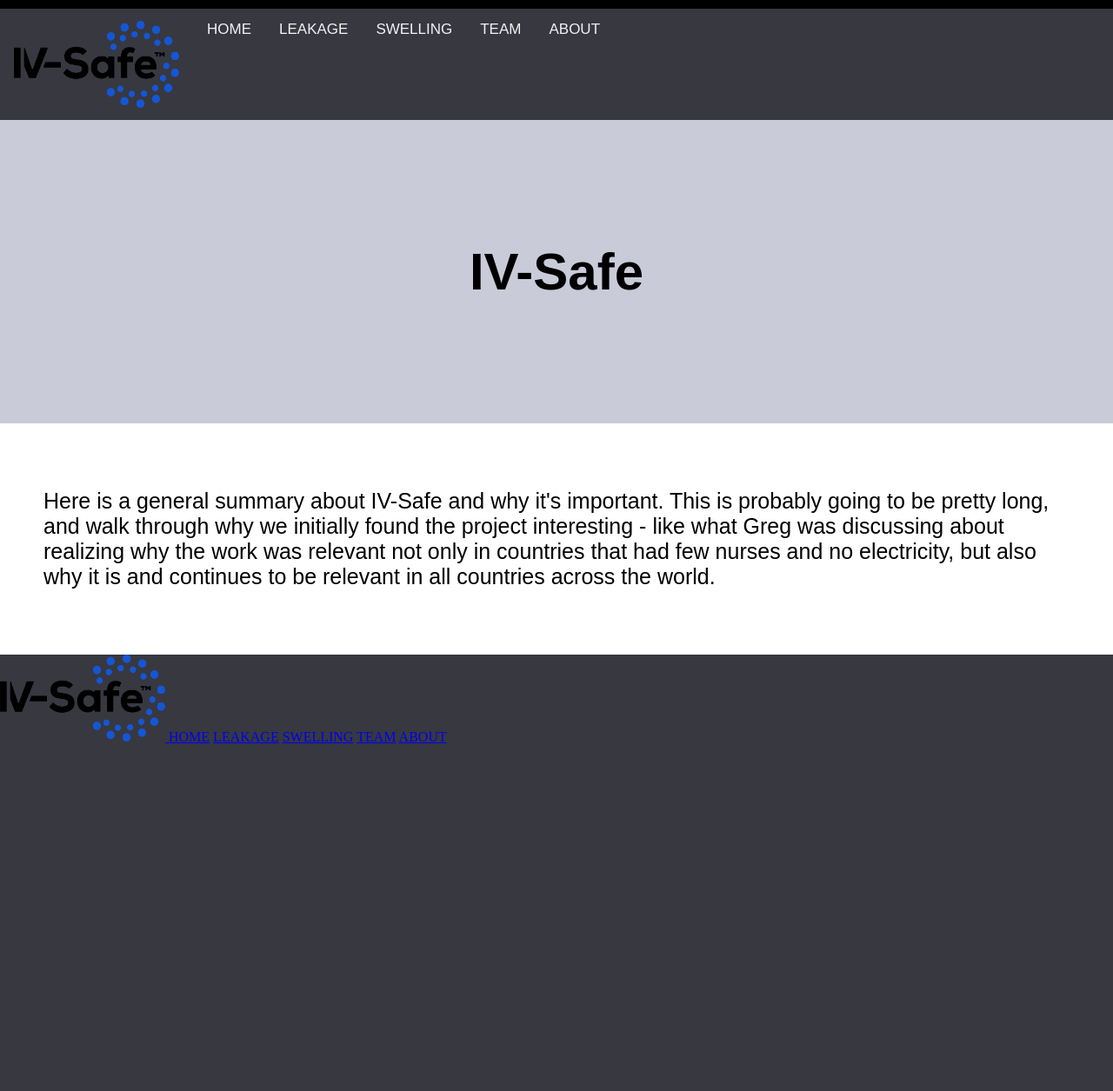
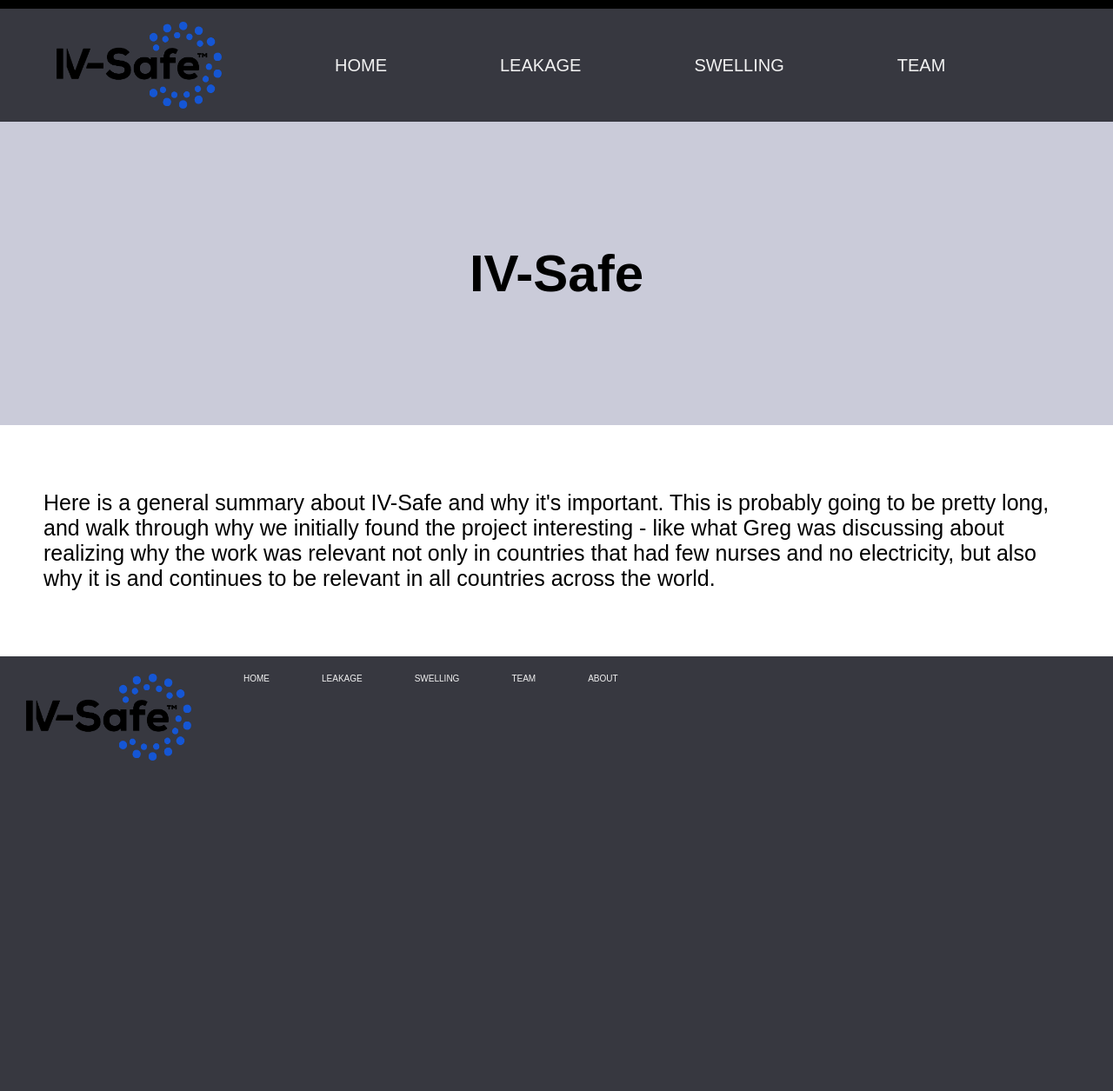
Before and after one commit to wkitch13/IV-Safe, a Flask app: page / in a window 1280 px wide. Shown: the whole page at 87% size. Before the commit the page ends 855 px from the top, so only its background shows below. Run offline with Flask 3, Linux system fonts and the light colour scheme.

Commit message:
making edits to the top navigation bar

```diff
--- a/static/base.css
+++ b/static/base.css
@@ -13,27 +13,34 @@ body {
     height: 100vh;
 }
 
+main {
+    flex: 1;
+}
+
+/* adding a black stripe to the very top of the page */
 .topborder {
     background-color: black;
     height: 10px;
     flex-shrink: 0;
 }
 
+/* making edits to the top navigation bar */
 .topnav {
     background-color:#373840;
     overflow: hidden;
     width: 100%;
     flex-shrink: 0;
+    height: 130px;
 }
 
 .topnav a {
     float: left;
+    line-height: 100px;
     color: #f2f2f2;
     text-align: left;
-    padding: 14px 16px;
+    padding: 15px 65px;
     text-decoration: none;
-    font-size: 17px;
-    height: 100px;
+    font-size: 20px;
     font-family: "Nexa", "Arial";
 }
 
@@ -41,14 +48,26 @@ body {
     color: #cacbd9;
 }
 
+/* making edits to the bottom navigation bar */
 footer {
     background-color: #373840;
     height: 500px;
     flex-shrink: 0;
 }
 
-main {
-    flex: 1;
+footer a {
+    float: left;
+    color: #f2f2f2;
+    display: grid;
+    text-align: left;
+    padding: 20px 30px;
+    text-decoration: none;
+    font-size: 10px;
+    font-family: "Nexa", "Arial";
+}
+
+footer a:hover {
+    color: #cacbd9;
 }
 
 .header {
```
